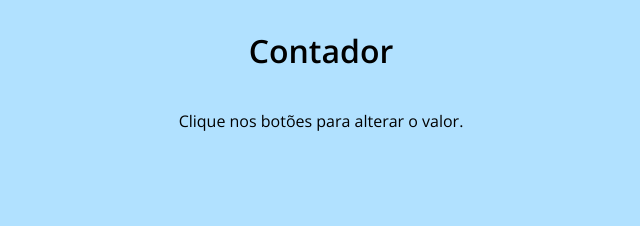
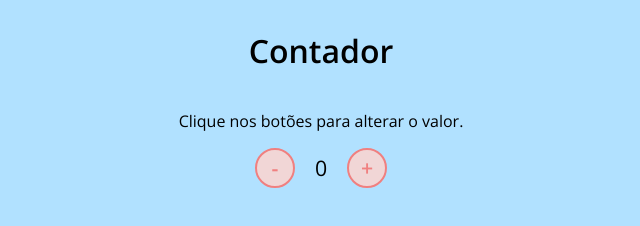
Before and after one commit to bruno-biancalana/Js_Dio, a plain HTML site: page index.html in a window 1280 px wide. Shown: the whole page, without its empty margins (319-959 px from the left). Drawn offline with nearby package versions, Linux system fonts and the light colour scheme.

Commit message:
Inclui div dos botoões do contador no index

```diff
--- a/index.html
+++ b/index.html
@@ -5,12 +5,16 @@
     <meta http-equiv="X-UA-Compatible" content="IE=edge">
     <meta name="viewport" content="width=device-width, initial-scale=1.0">
     <link rel="stylesheet" href="assets/css/style.css" />
-    <script src="assets/js/script.js"></script>
     <title>Contador</title>
 </head>
 <body>
     <h1>Contador</h1>
     <p>Clique nos botões para alterar o valor.</p>
-
+    <div id="counter">
+        <button name="subtrair" onclick="decrement()">-</button>
+        <span id="currentNumber">0</span>
+        <button name="adicionar" onclick="increment()">+</button>
+    </div>
+    <script src="assets/scripts.js"></script>
 </body>
 </html>
```
